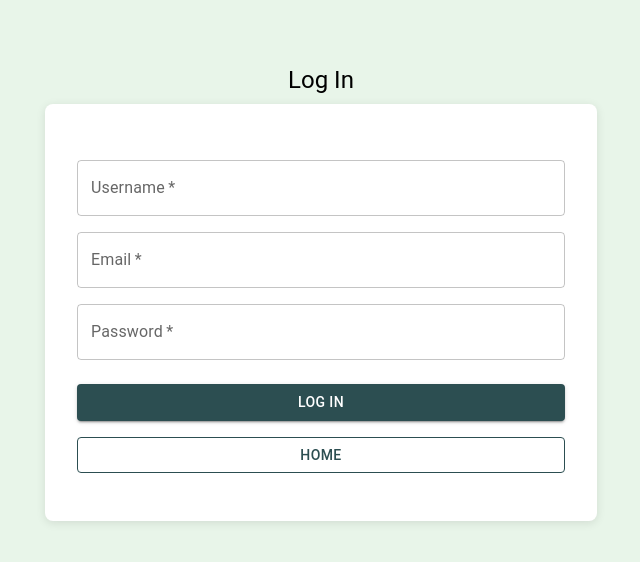
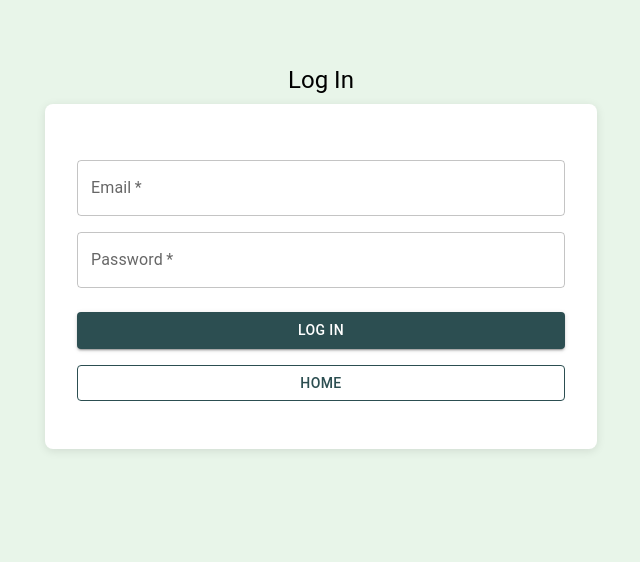
Before and after one commit to Sogolsa/ThoughtTracker-react, a React (Create React App) app: page /login in a window 1280 px wide. Shown: the top 562 px of the page, without its empty margins (319-959 px from the left). Built offline with nearby package versions, Linux system fonts and the light colour scheme.

Commit message:
Updated login form to accept email and pass only

```diff
--- a/src/components/LoginView.js
+++ b/src/components/LoginView.js
@@ -1,5 +1,5 @@
-import React, { useState } from 'react';
-import { useNavigate } from 'react-router-dom';
+import React, { useState } from "react";
+import { useNavigate } from "react-router-dom";
 import {
   TextField,
   Button,
@@ -7,13 +7,13 @@ import {
   Typography,
   Box,
   Grid,
-} from '@mui/material';
+} from "@mui/material";
 
 const LoginView = ({ onLoggedIn }) => {
   const [formData, setFormData] = useState({
-    userName: '',
-    Email: '',
-    Password: '',
+    // userName: '',
+    Email: "",
+    Password: "",
   });
 
   const navigate = useNavigate();
@@ -28,15 +28,15 @@ const LoginView = ({ onLoggedIn }) => {
 
   const handleSubmit = async (e) => {
     e.preventDefault();
-    console.log('Login form submitted:', formData);
+    console.log("Login form submitted:", formData);
 
     try {
       const response = await fetch(
-        'https://thought-tracker-journal-4688a4169626.herokuapp.com/login',
+        "https://thought-tracker-journal-4688a4169626.herokuapp.com/login",
         {
-          method: 'POST',
+          method: "POST",
           headers: {
-            'Content-Type': 'application/json',
+            "Content-Type": "application/json",
           },
           body: JSON.stringify(formData),
         }
@@ -44,23 +44,23 @@ const LoginView = ({ onLoggedIn }) => {
 
       if (response.ok) {
         const data = await response.json();
-        console.log('Login successful:', data);
+        console.log("Login successful:", data);
         if (data.user) {
-          localStorage.setItem('user', JSON.stringify(data.user));
-          localStorage.setItem('token', data.token);
+          localStorage.setItem("user", JSON.stringify(data.user));
+          localStorage.setItem("token", data.token);
           onLoggedIn(data.user, data.token);
-          navigate('/thoughts');
+          navigate("/thoughts");
         } else {
-          alert('No such user');
+          alert("No such user");
         }
       } else {
         // Handle non-OK response
         const errorData = await response.json();
-        alert(`Login failed: ${errorData.message || 'Unknown error'}`);
+        alert(`Login failed: ${errorData.message || "Unknown error"}`);
       }
     } catch (error) {
-      console.error('Login error:', error);
-      alert('Something went wrong. Please try again.');
+      console.error("Login error:", error);
+      alert("Something went wrong. Please try again.");
     }
   };
 
@@ -74,47 +74,35 @@ const LoginView = ({ onLoggedIn }) => {
     //     alignItems: 'center',
     //   }}
     // >
-    <Container maxWidth='sm'>
+    <Container maxWidth="sm">
       <Box
         sx={{
           marginTop: 8,
-          display: 'flex',
-          flexDirection: 'column',
-          alignItems: 'center',
+          display: "flex",
+          flexDirection: "column",
+          alignItems: "center",
         }}
       >
-        <Typography component='h1' variant='h5' gutterBottom>
+        <Typography component="h1" variant="h5" gutterBottom>
           Log In
         </Typography>
         <Box
           sx={{
-            backgroundColor: '#fff',
+            backgroundColor: "#fff",
             padding: 4,
             borderRadius: 2,
-            boxShadow: '0 2px 10px rgba(0, 0, 0, 0.1)',
+            boxShadow: "0 2px 10px rgba(0, 0, 0, 0.1)",
           }}
         >
-          <Box component='form' onSubmit={handleSubmit} sx={{ mt: 3 }}>
+          <Box component="form" onSubmit={handleSubmit} sx={{ mt: 3 }}>
             <Grid container spacing={2}>
               <Grid item xs={12}>
                 <TextField
                   fullWidth
-                  id='userName'
-                  name='userName'
-                  label='Username'
-                  type='text'
-                  value={formData.userName}
-                  onChange={handleChange}
-                  required
-                />
-              </Grid>
-              <Grid item xs={12}>
-                <TextField
-                  fullWidth
-                  id='Email'
-                  name='Email'
-                  label='Email'
-                  type='email'
+                  id="Email"
+                  name="Email"
+                  label="Email"
+                  type="email"
                   value={formData.Email}
                   onChange={handleChange}
                   required
@@ -123,10 +111,10 @@ const LoginView = ({ onLoggedIn }) => {
               <Grid item xs={12}>
                 <TextField
                   fullWidth
-                  id='Password'
-                  name='Password'
-                  label='Password'
-                  type='password'
+                  id="Password"
+                  name="Password"
+                  label="Password"
+                  type="password"
                   value={formData.Password}
                   onChange={handleChange}
                   required
@@ -134,14 +122,14 @@ const LoginView = ({ onLoggedIn }) => {
               </Grid>
             </Grid>
             <Button
-              type='submit'
+              type="submit"
               fullWidth
-              variant='contained'
+              variant="contained"
               sx={{
                 mt: 3,
                 mb: 2,
-                backgroundColor: '#2c4e51',
-                '&:hover': { backgroundColor: '#2c3e50' },
+                backgroundColor: "#2c4e51",
+                "&:hover": { backgroundColor: "#2c3e50" },
               }}
             >
               Log In
@@ -149,15 +137,15 @@ const LoginView = ({ onLoggedIn }) => {
 
             <Button
               fullWidth
-              variant='outlined'
-              onClick={() => navigate('/')}
+              variant="outlined"
+              onClick={() => navigate("/")}
               sx={{
                 mb: 2,
-                borderColor: '#2c4e51',
-                color: '#2c4e51',
-                '&:hover': {
-                  borderColor: '#2c3e50',
-                  backgroundColor: 'rgba(44, 62, 80, 0.1)',
+                borderColor: "#2c4e51",
+                color: "#2c4e51",
+                "&:hover": {
+                  borderColor: "#2c3e50",
+                  backgroundColor: "rgba(44, 62, 80, 0.1)",
                 },
               }}
             >
```
Also changed, not shown: src/components/Home.js (+0 -10 lines).
